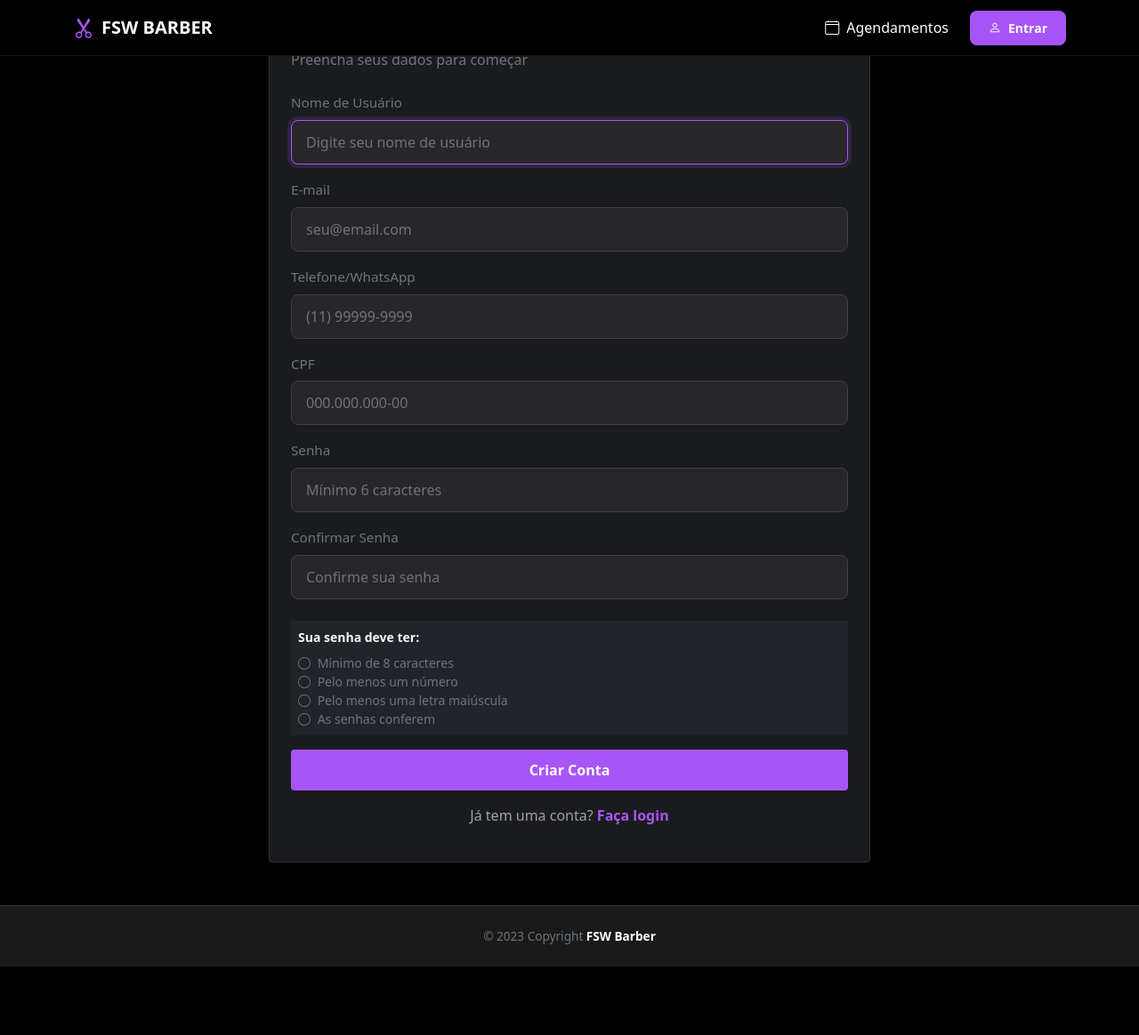
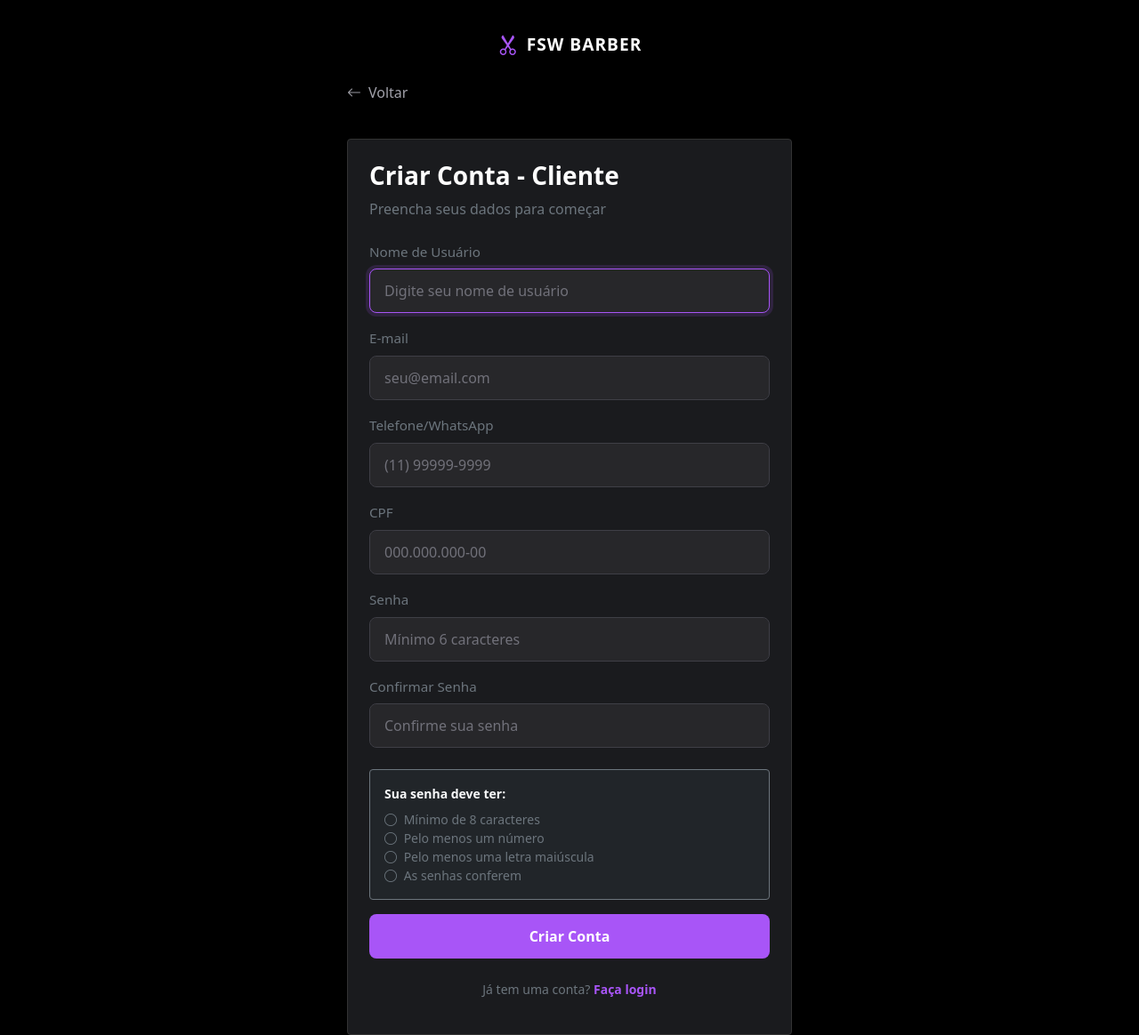
Before and after one commit to hcxavier/barbertop-django, a Django app: page /users/register/client in a window 1280 px wide. Shown: the whole page at 89% size. Before the commit the page ends 1087 px from the top, so only its background shows below. Run offline with Django 5.2, Linux system fonts and the light colour scheme.

Commit message:
ajustando layout e implementando funcionalidade de login

```diff
--- a/barbertop/settings.py
+++ b/barbertop/settings.py
@@ -134,3 +134,8 @@ LANGUAGE_CODE = 'pt-br'  # Português do Brasil
 TIME_ZONE = 'America/Sao_Paulo' # Seu fuso horário
 USE_I18N = True
 USE_L10N = True
+
+# Redirecionamento após Login
+LOGIN_REDIRECT_URL = 'home'
+LOGOUT_REDIRECT_URL = 'users:login'
+LOGIN_URL = 'users:login'
--- a/static/home/css/home.css
+++ b/static/home/css/home.css
@@ -38,12 +38,11 @@
     color: #fff;
 }
 
-/* --- Card Styles --- */
 .card-barber {
     background-color: #1a1a1a;
     border: 1px solid #333;
     border-radius: 12px;
-    min-width: 280px; /* Largura fixa para o scroll funcionar */
+    min-width: 280px;
     max-width: 280px;
     margin-right: 16px;
     transition: transform 0.2s;
@@ -64,7 +63,7 @@
     position: absolute;
     top: 10px;
     left: 10px;
-    background-color: rgba(46, 16, 101, 0.9); /* Roxo escuro transparente */
+    background-color: rgba(46, 16, 101, 0.9);
     color: #a855f7;
     padding: 4px 10px;
     border-radius: 20px;
--- a/static/users/css/form-user.css
+++ b/static/users/css/form-user.css
@@ -1,8 +1,17 @@
-body {
-    color: #ffffff;
+.main-content {
+    min-height: 100vh;
     display: flex;
     flex-direction: column;
-    justify-content: center;
+    align-items: center;
+    justify-content: flex-start;
+    padding: 2rem 1rem;
+    margin-top: 0 !important;
+}
+
+.center-wrapper {
+    width: 100%;
+    max-width: 500px;
+    margin: auto;
 }
 
 .brand-logo {
--- a/templates/users/client-form.html
+++ b/templates/users/client-form.html
@@ -1,33 +1,39 @@
-{% extends "base.html" %} {% load static %} {% block title %}FSW Barber - Cadastro Cliente{% endblock %}
+{% extends "base.html" %}
+{% load static %}
+
+{% block title %}FSW Barber - Cadastro Cliente{% endblock %}
+
+{% block navbar %}{% endblock %}
+{% block footer %}{% endblock %}
+{% block body_class %}{% endblock %}
+
+{% block extra_head %}
+    <link rel="stylesheet" href="{% static 'users/css/form-user.css' %}" />
+{% endblock %}
 
 {% block content %}
-<head>
-    <link rel="stylesheet" href="{% static 'users/css/form-user.css' %}" />
-</head>
-
-<body>
-    <div class="container py-5">
-        <div class="row justify-content-center">
-            <div class="mw-600">
+<div class="center-wrapper">
     <div class="text-center brand-logo mb-4">
         <div class="d-inline-flex align-items-center gap-2">
             <i class="bi bi-scissors" style="color: #a855f7; font-size: 1.5rem"></i>
-                        <span class="fw-bold" style="font-size: 1.2rem">FSW BARBER</span>
+            <span class="fw-bold text-white" style="font-size: 1.2rem">FSW BARBER</span>
         </div>
     </div>
 
-                <a href="{% url 'users:register' %}" style="cursor: pointer;">
-                    <span class="btn-back text-decoration-none text-muted">
-                        <i class="bi bi-arrow-left"></i> Voltar
-                    </span>
+    <div class="mb-3">
+        <a href="{% url 'users:register' %}" style="cursor: pointer" class="text-decoration-none">
+            <span class="btn-back hover-white"> <i class="bi bi-arrow-left"></i> Voltar </span>
         </a>
+    </div>
 
     <div class="card-form w-100 p-4 shadow-sm rounded" style="background: #1a1b1e; border: 1px solid #333">
         <h3 class="fw-bold mb-2 text-white">Criar Conta - Cliente</h3>
         <p class="text-muted mb-4">Preencha seus dados para começar</p>
 
         <form method="POST">
-                        {% csrf_token %} {% if client_form.non_field_errors %}
+            {% csrf_token %}
+
+            {% if client_form.non_field_errors %}
             <div class="alert alert-danger d-flex align-items-center gap-2" role="alert">
                 <i class="bi bi-exclamation-triangle-fill"></i>
                 <div>{% for error in client_form.non_field_errors %} {{ error }} {% endfor %}</div>
@@ -35,10 +41,9 @@
             {% endif %}
 
             <div class="mb-3">
-                            <label for="{{ client_form.username.id_for_label }}" class="form-label text-secondary"
-                                >Nome de Usuário</label
-                            >
-                            {{ client_form.username }} {% if client_form.username.errors %}
+                <label for="{{ client_form.username.id_for_label }}" class="form-label text-secondary">Nome de Usuário</label>
+                {{ client_form.username }}
+                {% if client_form.username.errors %}
                 <div class="text-danger small mt-1">
                     {% for error in client_form.username.errors %} {{ error }} {% endfor %}
                 </div>
@@ -46,10 +51,9 @@
             </div>
 
             <div class="mb-3">
-                            <label for="{{ client_form.email.id_for_label }}" class="form-label text-secondary"
-                                >E-mail</label
-                            >
-                            {{ client_form.email }} {% if client_form.email.errors %}
+                <label for="{{ client_form.email.id_for_label }}" class="form-label text-secondary">E-mail</label>
+                {{ client_form.email }}
+                {% if client_form.email.errors %}
                 <div class="text-danger small mt-1">
                     {% for error in client_form.email.errors %} {{ error }} {% endfor %}
                 </div>
@@ -57,10 +61,9 @@
             </div>
 
             <div class="mb-3">
-                            <label for="{{ client_form.phone.id_for_label }}" class="form-label text-secondary"
-                                >Telefone/WhatsApp</label
-                            >
-                            {{ client_form.phone }} {% if client_form.phone.errors %}
+                <label for="{{ client_form.phone.id_for_label }}" class="form-label text-secondary">Telefone/WhatsApp</label>
+                {{ client_form.phone }}
+                {% if client_form.phone.errors %}
                 <div class="text-danger small mt-1">
                     {% for error in client_form.phone.errors %} {{ error }} {% endfor %}
                 </div>
@@ -68,10 +71,9 @@
             </div>
 
             <div class="mb-3">
-                            <label for="{{ client_form.cpf.id_for_label }}" class="form-label text-secondary"
-                                >CPF</label
-                            >
-                            {{ client_form.cpf }} {% if client_form.cpf.errors %}
+                <label for="{{ client_form.cpf.id_for_label }}" class="form-label text-secondary">CPF</label>
+                {{ client_form.cpf }}
+                {% if client_form.cpf.errors %}
                 <div class="text-danger small mt-1">
                     {% for error in client_form.cpf.errors %} {{ error }} {% endfor %}
                 </div>
@@ -79,10 +81,9 @@
             </div>
 
             <div class="mb-3">
-                            <label for="{{ client_form.password1.id_for_label }}" class="form-label text-secondary"
-                                >Senha</label
-                            >
-                            {{ client_form.password1 }} {% if client_form.password1.errors %}
+                <label for="{{ client_form.password1.id_for_label }}" class="form-label text-secondary">Senha</label>
+                {{ client_form.password1 }}
+                {% if client_form.password1.errors %}
                 <div class="text-danger small mt-1">
                     {% for error in client_form.password1.errors %} {{ error }} {% endfor %}
                 </div>
@@ -90,51 +91,38 @@
             </div>
 
             <div class="mb-4">
-                            <label for="{{ client_form.password2.id_for_label }}" class="form-label text-secondary"
-                                >Confirmar Senha</label
-                            >
-                            {{ client_form.password2 }} {% if client_form.password2.errors %}
+                <label for="{{ client_form.password2.id_for_label }}" class="form-label text-secondary">Confirmar Senha</label>
+                {{ client_form.password2 }}
+                {% if client_form.password2.errors %}
                 <div class="text-danger small mt-1">
                     {% for error in client_form.password2.errors %} {{ error }} {% endfor %}
                 </div>
                 {% endif %}
             </div>
 
-                        <div class="bg-dark border-secondary mb-3 p-2">
+            <div class="bg-dark border border-secondary rounded mb-3 p-3">
                 <small class="text-light fw-bold mb-2 d-block">Sua senha deve ter:</small>
                 <ul class="list-unstyled mb-0 small" id="password-requirements">
-                                <li id="req-length" class="text-muted">
-                                    <i class="bi bi-circle me-1"></i> Mínimo de 8 caracteres
-                                </li>
-                                <li id="req-number" class="text-muted">
-                                    <i class="bi bi-circle me-1"></i> Pelo menos um número
-                                </li>
-                                <li id="req-upper" class="text-muted">
-                                    <i class="bi bi-circle me-1"></i> Pelo menos uma letra maiúscula
-                                </li>
-                                <li id="req-match" class="text-muted">
-                                    <i class="bi bi-circle me-1"></i> As senhas conferem
-                                </li>
+                    <li id="req-length" class="text-muted"><i class="bi bi-circle me-1"></i> Mínimo de 8 caracteres</li>
+                    <li id="req-number" class="text-muted"><i class="bi bi-circle me-1"></i> Pelo menos um número</li>
+                    <li id="req-upper" class="text-muted"><i class="bi bi-circle me-1"></i> Pelo menos uma letra maiúscula</li>
+                    <li id="req-match" class="text-muted"><i class="bi bi-circle me-1"></i> As senhas conferem</li>
                 </ul>
             </div>
 
-                        <button
-                            type="submit"
-                            class="btn w-100 fw-bold"
-                            style="background-color: #a855f7; color: white; padding: 10px"
-                        >
+            <button type="submit" class="btn w-100 fw-bold" style="background-color: #a855f7; color: white; padding: 12px; border-radius: 8px">
                 Criar Conta
             </button>
         </form>
 
-                    <div class="text-center mt-3">
-                        <p class="text-muted-custom">Já tem uma conta? <a href="#" class="login-link">Faça login</a></p>
-                    </div>
-                </div>
+        <div class="text-center mt-4">
+            <p class="text-muted small">
+                Já tem uma conta?
+                <a href="{% url 'users:login' %}" style="color: #a855f7; text-decoration: none; font-weight: 600">Faça login</a>
+            </p>
         </div>
     </div>
 </div>
 
 <script src="{% static 'users/js/client-register.js' %}"></script>
-</body>
 {% endblock %}
--- a/users/forms.py
+++ b/users/forms.py
@@ -4,6 +4,7 @@ from django.contrib.auth.forms import UserCreationForm
 from django.db import transaction
 from .models import CustomUser
 from barbershops.models import Barbershop, Address, BarbershopService, Employee
+from django.contrib.auth.forms import AuthenticationForm
 
 class ClientSignUpForm(UserCreationForm):
     def __init__(self, *args, **kwargs):
@@ -180,3 +181,16 @@ class BarbershopSignUpForm(UserCreationForm):
                 print(f"Erro ao salvar equipe: {e}")
 
         return user
+
+class CustomLoginForm(AuthenticationForm):
+    username = forms.CharField(widget=forms.TextInput(attrs={
+        'class': 'form-control form-control-dark',
+        'placeholder': 'seu@email.com',
+        'id': 'email'
+    }))
+
+    password = forms.CharField(widget=forms.PasswordInput(attrs={
+        'class': 'form-control form-control-dark',
+        'placeholder': '******',
+        'id': 'password'
+    }))
--- a/users/urls.py
+++ b/users/urls.py
@@ -1,5 +1,7 @@
 from django.urls import path
 from . import views
+from django.contrib.auth import views as auth_views
+
 
 app_name = 'users'
 
--- a/users/views.py
+++ b/users/views.py
@@ -1,5 +1,5 @@
 from django.shortcuts import render, redirect
-from .forms import ClientSignUpForm, BarbershopSignUpForm
+from .forms import ClientSignUpForm, BarbershopSignUpForm,CustomLoginForm
 from django.contrib.auth import login
 from django.http import JsonResponse
 from django.views.decorators.http import require_POST
@@ -11,7 +11,20 @@ def logout_view(request):
     return redirect('users:login')
 
 def login_view(request):
-    return render(request, 'users/login.html')
+    if request.user.is_authenticated:
+        return redirect('home')
+
+    if request.method == 'POST':
+        form = CustomLoginForm(request, data=request.POST)
+
+        if form.is_valid():
+            user = form.get_user()
+            login(request, user)
+
+            return redirect('home')
+    else:
+        form = CustomLoginForm()
+    return render(request, 'users/login.html', {'form': form})
 
 def register(request):
     return render(request, 'pages/registration.html')
```
Also changed, not shown: templates/pages/registration.html (+7 -5 lines), templates/users/barber-form.html (+13 -4 lines), templates/users/login.html (added, +113 -0 lines), static/home/images/banner-home.png. Lines whose indentation alone changed are shown as unchanged.
